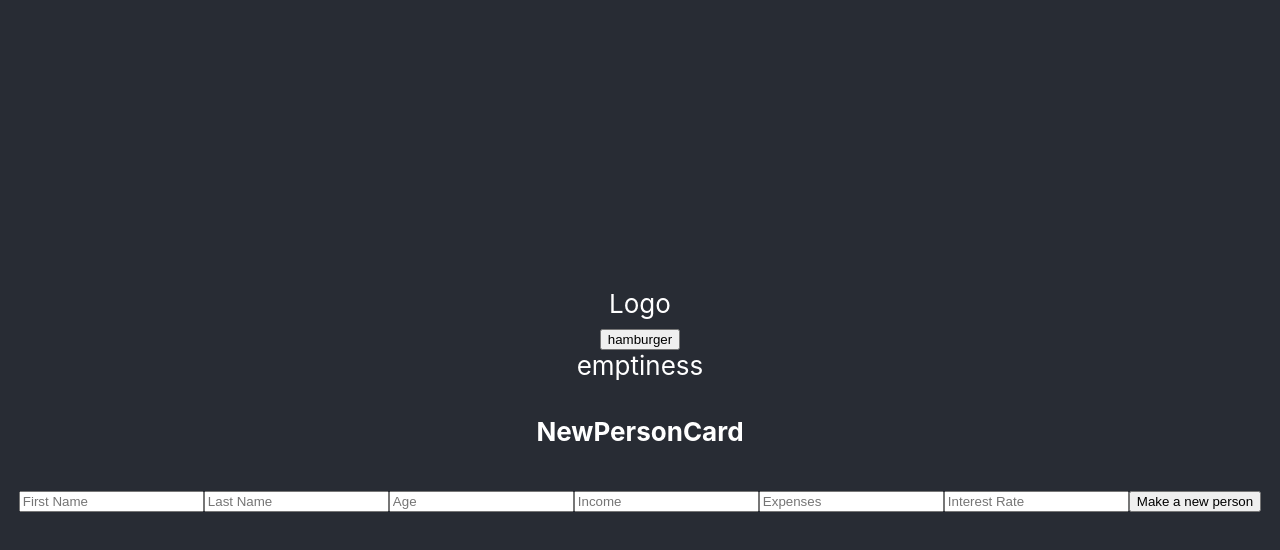
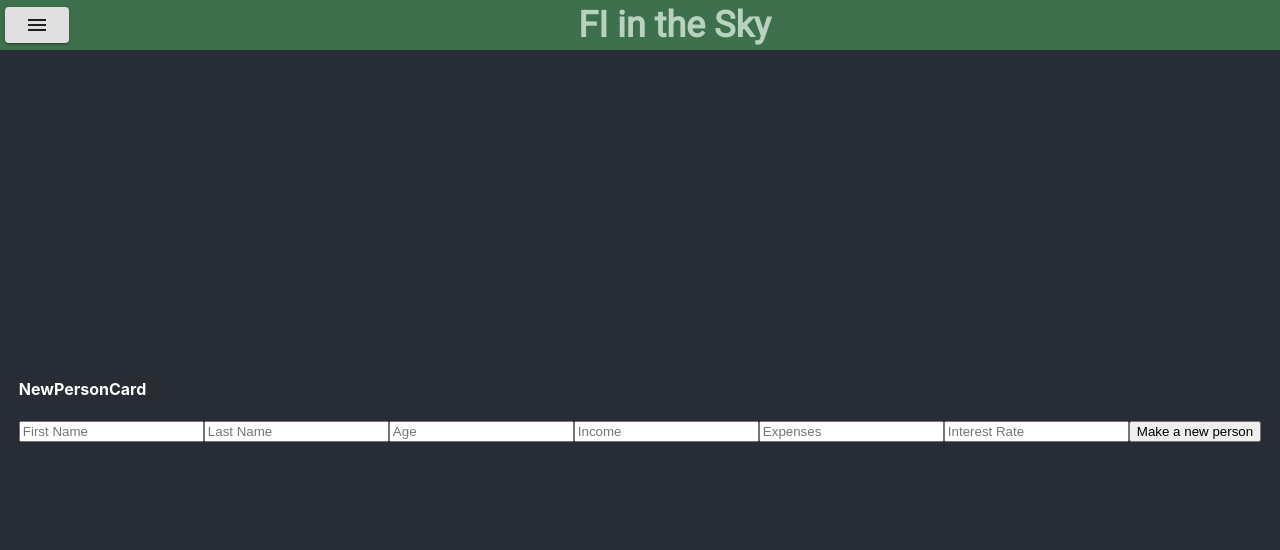
Before and after one commit to GregKezo/no-db-fire-calc, a React (Create React App) app: page / in a window 1280 px wide. Shown: the top 550 px of the page. Built offline with nearby package versions, Linux system fonts and the light colour scheme; no server answers.

Commit message:
header styling

```diff
--- a/package.json
+++ b/package.json
@@ -3,7 +3,8 @@
   "version": "0.1.0",
   "private": true,
   "dependencies": {
-    "@material-ui/core": "^4.6.1",
+    "@material-ui/core": "^4.7.0",
+    "@material-ui/icons": "^4.5.1",
     "axios": "^0.19.0",
     "express": "^4.17.1",
     "gradient-string": "^1.2.0",
--- a/public/index.html
+++ b/public/index.html
@@ -10,36 +10,13 @@
       content="Web site created using create-react-app"
     />
     <link rel="apple-touch-icon" href="logo192.png" />
-    <!--
-      manifest.json provides metadata used when your web app is installed on a
-      user's mobile device or desktop. See https://developers.google.com/web/fundamentals/web-app-manifest/
-    -->
     <link rel="manifest" href="%PUBLIC_URL%/manifest.json" />
-
-    <!--
-      Notice the use of %PUBLIC_URL% in the tags above.
-      It will be replaced with the URL of the `public` folder during the build.
-      Only files inside the `public` folder can be referenced from the HTML.
-
-      Unlike "/favicon.ico" or "favicon.ico", "%PUBLIC_URL%/favicon.ico" will
-      work correctly both with client-side routing and a non-root public URL.
-      Learn how to configure a non-root public URL by running `npm run build`.
-    -->
     <title>Do you believe in life after love?</title>
     <link href="https://fonts.googleapis.com/css?family=Roboto&display=swap" rel="stylesheet">
+    <link rel="stylesheet" href="https://fonts.googleapis.com/icon?family=Material+Icons" />
   </head>
   <body>
     <noscript>You need to enable JavaScript to run this app.</noscript>
     <div id="root"></div>
-    <!--
-      This HTML file is a template.
-      If you open it directly in the browser, you will see an empty page.
-
-      You can add webfonts, meta tags, or analytics to this file.
-      The build step will place the bundled scripts into the <body> tag.
-
-      To begin the development, run `npm start` or `yarn start`.
-      To create a production bundle, use `npm run build` or `yarn build`.
-    -->
   </body>
 </html>
--- a/src/App.css
+++ b/src/App.css
@@ -1,11 +1,55 @@
 .App {
-  text-align: center;
   background-color: #282c34;
   min-height: 100vh;
   display: flex;
   flex-direction: column;
   align-items: center;
   justify-content: center;
-  font-size: calc(10px + 2vmin);
   color: white;
 }
+.header {
+  height: 50px;
+  width: 100vw;
+  display: flex;
+  flex-direction: row-reverse;
+  justify-content: space-between;
+  align-items: center;
+  position: fixed;
+  top: 0px;
+  background-color: #3F704D;
+  color: #b7d3bf;
+}
+
+.logo {
+  font-family: roboto;
+  font-weight: bold;
+  font-size: 36px;
+  /* fo */
+}
+
+.nope {
+  display: none;
+}
+
+.menu-container {
+  position: fixed;
+  left: 0px;
+  top: 50px;
+  background-color: #3F704D;
+  display: flex;
+  flex-direction: column;
+  justify-content: space-between;
+
+}
+
+.move-it {
+  margin-left: 5px;
+}
+
+.menu-name-space {
+  display: flex;
+  justify-content: space-between;
+  align-items: center;
+  margin-left: 5px;
+
+}
--- a/src/App.js
+++ b/src/App.js
@@ -38,8 +38,8 @@ class App extends React.Component {
       activePerson: peopleObj,
       newPersonForm: false,
       toggleEdit: false
+    })
 
-    })
   }
 
   toggleNewPerson = () => {
@@ -49,9 +49,10 @@ class App extends React.Component {
   createPerson = () => {
     const body = this.state
     axios.post('api/people', body).then( res => {
+      console.log(res.data)
       this.setState({ people: res.data })
-          //todo do api query to set active person to be the person you just made.
     })
+    //// add a .next() to get the biggest id and display that in activator()
     .catch( err => console.log(err))
 
   }
@@ -90,6 +91,7 @@ class App extends React.Component {
     })
     .catch(err => console.log(err))
 
+
   }
 
   render() {
--- a/src/components/Header.js
+++ b/src/components/Header.js
@@ -1,5 +1,7 @@
 import React, {Component} from 'react'
 import Menu from './Menu'
+import {Button, Icon} from '@material-ui/core'
+
 
 
 
@@ -15,11 +17,26 @@ class Header extends Component {
     this.setState({ toggleMenu: !this.state.toggleMenu})
   }
 
+  activeFn = (props) => {
+    console.log(`hit activeFn`)
+    this.setState({
+      toggleMenu: !this.state.toggleMenu
+    })
+  }
+
   render(){
     return(
       <header className="header">
-        <div className="logo">Logo</div>
-        <button onClick={this.handleMenu}>hamburger</button>
+        <div></div>
+        <div className="logo">FI in the Sky</div>
+          <div className="move-it"><Button
+            onClick={this.handleMenu}
+            variant="contained"
+            color="default"
+          >
+            <Icon>menu</Icon>
+          </Button>
+          </div>
         {this.state.toggleMenu
         ? <Menu people={this.props.people}
           activeFn = {this.props.activeFn}
@@ -28,7 +45,7 @@ class Header extends Component {
           handleFn = {this.props.handleFn}
           searchFn = {this.props.searchFn}
           />
-        : <div>emptiness</div>
+        : <div className="nope">div</div>
         }
       </header>
     )
--- a/src/components/Menu.js
+++ b/src/components/Menu.js
@@ -1,6 +1,6 @@
 import React, {Component} from 'react'
 import PersonName from './PersonName'
-
+import {Button, Input, Icon} from '@material-ui/core'
 
 class Menu extends Component {
   constructor(props){
@@ -12,38 +12,39 @@ class Menu extends Component {
     }
   }
 
-  handleSearch = () => {
-    let filteredArr= this.props.people
-      if (this.state.first_name) {filteredArr = this.props.people.filter( ele => {
-       return ele.first_name.includes(this.state.first_name)})}
-      if (this.state.last_name) {filteredArr = this.props.people.filter( ele => {
-        return ele.last_name.includes(this.state.last_name)})}
 
-    this.setState({results: filteredArr})
-    // this.props.activeFn()
-  }
-
-  // handleChange = (e) => {
-  //   let {name, value} = e.target
-  //   this.setState({
-  //     [name]: value
-  //   })
-  // }
 
   render() {
     return(
       <section className="menu-container">
-        <button onClick={this.props.newPersonFn}>New Person</button>
-        Find person:
-        First:<input
+       <div className="move-it">
+          <Button
+            onClick={this.props.newPersonFn}
+            variant="contained"
+            color="primary"
+          >New Person</Button>
+      </div>
+      <div className="searchable move-it">
+        Find person: <br/>
+        <Input
           name= "first_name"
+          placeholder="First Name"
+          onChange={ e => this.props.handleFn(e) }
+          /> <br/>
+        <Input
+          name= "last_name"
+          placeholder="Last Name"
           onChange={ e => this.props.handleFn(e) }
           />
-        Last:<input
-          name= "last_name"
-          onChange={ e => this.props.handleFn(e) }
-          />
-          <button onClick={this.props.searchFn}>Search</button>
+          <Button
+            onClick={this.props.searchFn}
+            variant= "outlined"
+            color="default"
+          >
+            <Icon>search</Icon>
+          </Button>
+      </div>
+
         {!this.state.results
           ? this.props.people.map( ele => {
           return(
--- a/src/components/PersonName.js
+++ b/src/components/PersonName.js
@@ -1,17 +1,21 @@
 import React from 'react'
+import {Button, Icon} from '@material-ui/core'
 
 
 const PersonName = (props) => {
   return(
     <div className="menu-name-space">
-      <span className="name-words"
+      <div className="name-words"
         id={props.id}
-        onClick={ (e) => props.activeFn(e.target.id)}
+        onClick={ (e) => props.activeFn(e.target.id)
+        }
       >
         {props.name}
-      </span>
-      <button id={props.id}
-        onClick={ e => props.deleteFn(e.target.id)}>Delete</button>
+      </div>
+      <Button name={props.id}
+        onClick={ e => props.deleteFn(e.target.name)}>
+          <Icon>delete</Icon>
+      </Button>
     </div>
   )
 }
```
Also changed, not shown: 2 other files (tests, documents, lock files or other folders).
